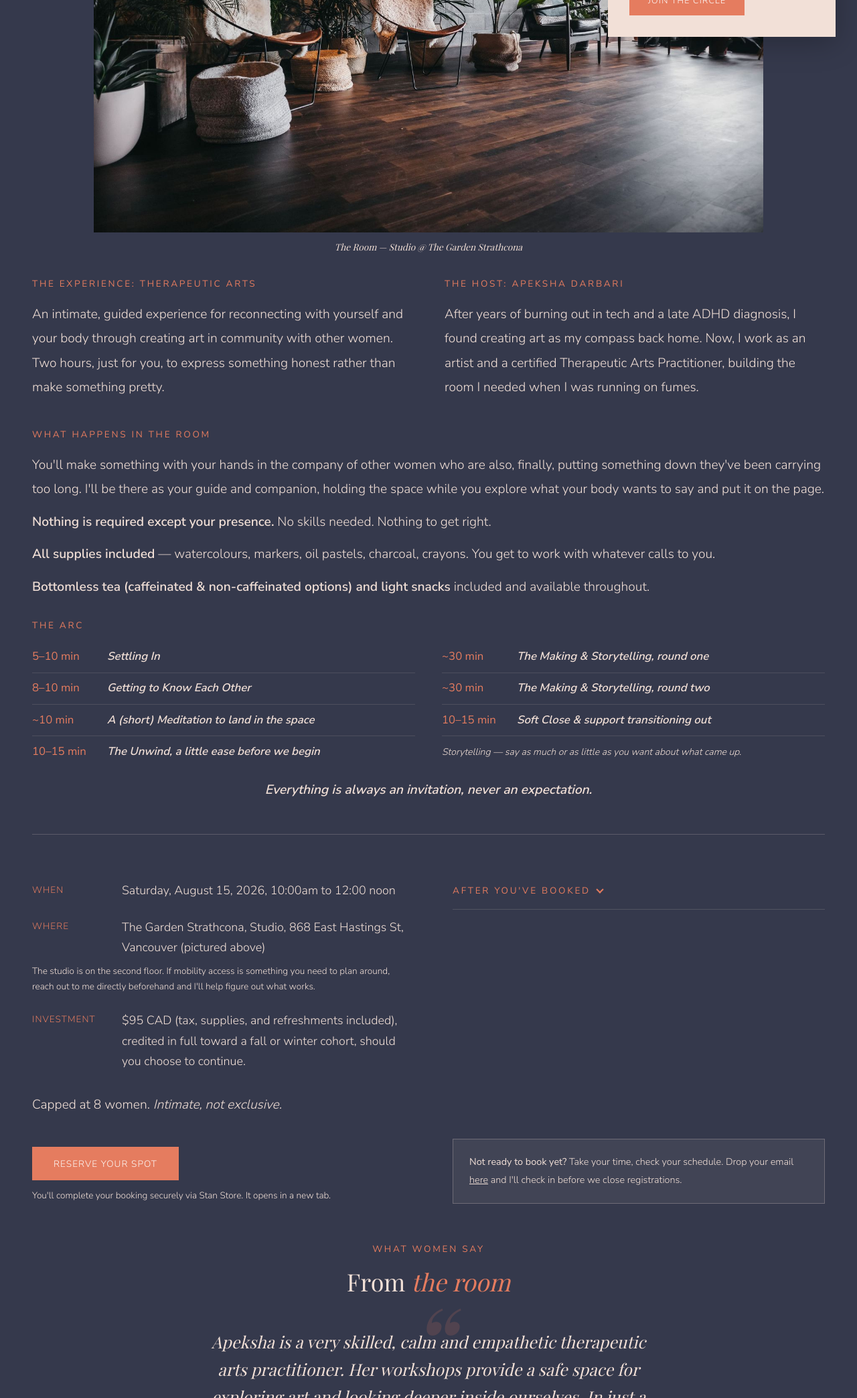
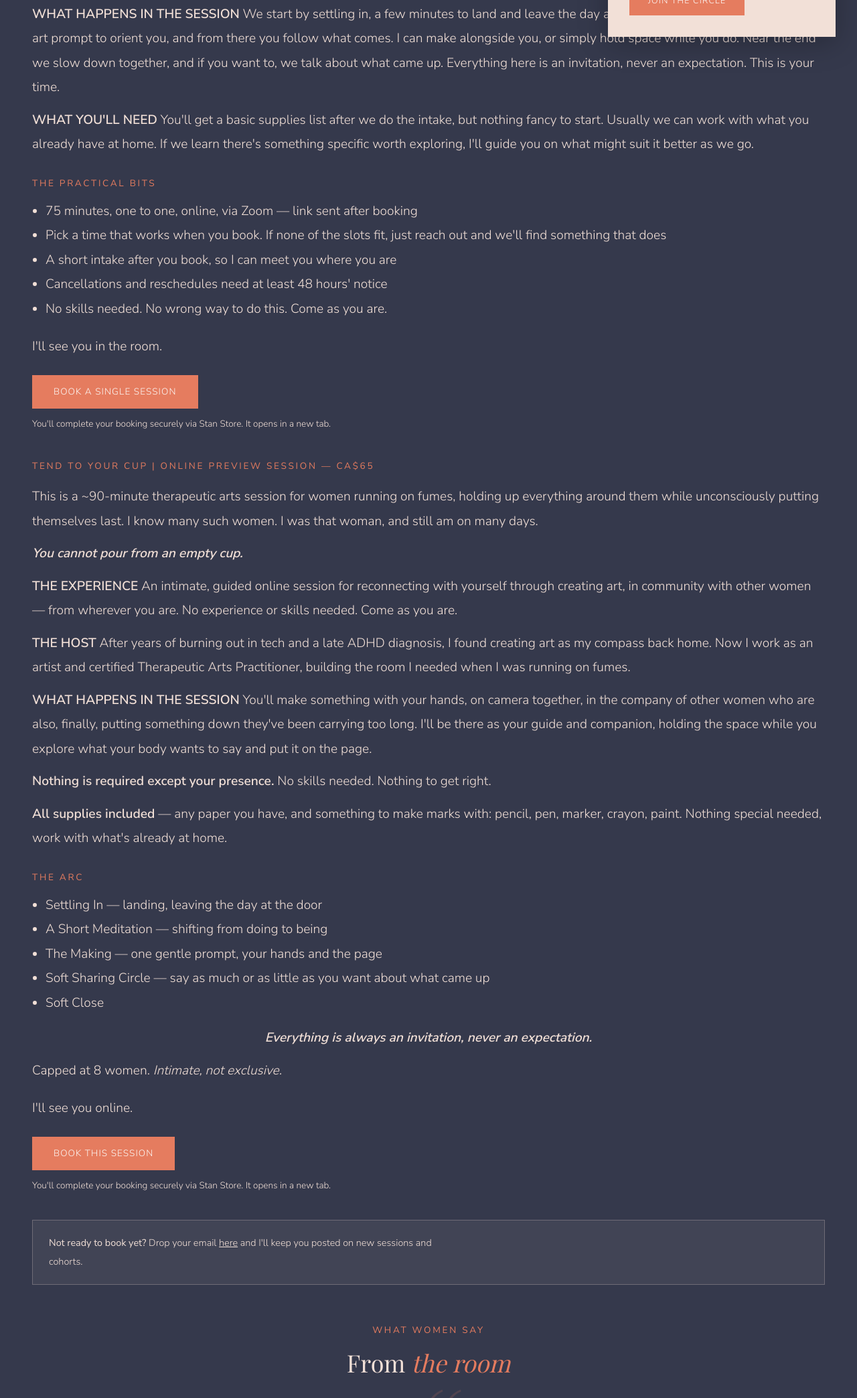
Before and after one commit to apekshadarbari/artandliving, a plain HTML site: page pages/workshops.html in a window 1280 px wide. Shown: the part 713-2800 px from the top of the page at 67% size. Drawn offline with nearby package versions, Linux system fonts and the light colour scheme; a web font is replaced by a local one.

Commit message:
Workshops page: remove Aug 15 event, bring forward 1:1 and online preview sessions
- Remove 'A Room Safe to Let It Go' Aug 15 in-person preview section entirely
  (hero image, room breakdown, When/Where/Investment block, Reserve button)
- Remove Aug-15-specific SEO title/description/OG tags and Event JSON-LD schema
- Add new evergreen #sessions block with two offers as primary content:
  1:1 Therapeutic Art Session (CA$95) and Tend To Your Cup Online Preview (CA$65)
- Update nav CTA from 'Reserve Your Spot' -> 'Book a Session', #reserve -> #sessions
- Add interest-form placeholder using existing waitlist Flodesk link
- Fix homepage 'Reserve your spot' link (was pointing at removed #reserve anchor)
- Testimonials, Tell Me More accordion, Fall Cohorts card, footer left untouched

```diff
--- a/pages/workshops.html
+++ b/pages/workshops.html
@@ -3,58 +3,17 @@
 <head>
   <meta charset="UTF-8" />
   <meta name="viewport" content="width=device-width, initial-scale=1.0" />
-  <title>A Room Safe to Let It Go | In-Person Art Workshop, Vancouver — Apeksha Darbari</title>
-  <meta name="description" content="A Room Safe to Let It Go: a therapeutic arts preview workshop for women, Saturday, August 15 in Vancouver. Capped at 8 seats, $95 CAD, credited toward a future cohort." />
+  <title>1:1 Therapeutic Art Sessions &amp; Online Preview | Apeksha Darbari | Art &amp; Living</title>
+  <meta name="description" content="Book a 1:1 therapeutic art session (CA$95, 75 minutes, online) or join Tend To Your Cup, an online preview session for women running on fumes (CA$65). No experience needed." />
   <meta property="og:type" content="website" />
   <meta property="og:site_name" content="Apeksha Darbari | Art &amp; Living" />
   <meta property="og:url" content="https://apekshadarbari.com/pages/workshops" />
   <link rel="canonical" href="https://apekshadarbari.com/pages/workshops" />
-  <meta property="og:title" content="A Room Safe to Let It Go | In-Person Art Workshop, Vancouver — Apeksha Darbari" />
-  <meta property="og:description" content="Therapeutic arts workshops for women, online and in person, no experience needed. A space to put it down, just for a while." />
+  <meta property="og:title" content="1:1 Therapeutic Art Sessions &amp; Online Preview | Apeksha Darbari | Art &amp; Living" />
+  <meta property="og:description" content="Therapeutic arts sessions for women, online, no experience needed. A space to put it down, just for a while." />
   <meta property="og:image" content="https://apekshadarbari.com/assets/20250921_photoshoot_apeksha_darbari-11.jpg" />
   <meta name="twitter:card" content="summary_large_image" />
   <meta name="twitter:image" content="https://apekshadarbari.com/assets/20250921_photoshoot_apeksha_darbari-11.jpg" />
-  <script type="application/ld+json">
-  {
-    "@context": "https://schema.org",
-    "@type": "Event",
-    "name": "A Room Safe to Let It Go: Therapeutic Arts Preview Workshop",
-    "description": "A therapeutic arts preview workshop for women. An intimate, guided experience for reconnecting with yourself and your body through creating art in community with other women.",
-    "startDate": "2026-08-15T10:00:00-07:00",
-    "endDate": "2026-08-15T12:00:00-07:00",
-    "eventAttendanceMode": "https://schema.org/OfflineEventAttendanceMode",
-    "eventStatus": "https://schema.org/EventScheduled",
-    "location": {
-      "@type": "Place",
-      "name": "The Garden Strathcona, Studio",
-      "address": {
-        "@type": "PostalAddress",
-        "streetAddress": "868 East Hastings St",
-        "addressLocality": "Vancouver",
-        "addressRegion": "BC",
-        "addressCountry": "CA"
-      }
-    },
-    "image": ["https://apekshadarbari.com/assets/venue.jpg"],
-    "offers": {
-      "@type": "Offer",
-      "price": "95",
-      "priceCurrency": "CAD",
-      "availability": "https://schema.org/InStock",
-      "url": "https://apekshadarbari.com/pages/workshops",
-      "validFrom": "2026-07-01T00:00:00-07:00"
-    },
-    "organizer": {
-      "@type": "Person",
-      "name": "Apeksha Darbari",
-      "url": "https://apekshadarbari.com"
-    },
-    "performer": {
-      "@type": "Person",
-      "name": "Apeksha Darbari"
-    }
-  }
-  </script>
   <link rel="stylesheet" href="../css/style.css" />
   <link rel="icon" type="image/x-icon" href="/favicon.ico" />
   <link rel="icon" type="image/png" sizes="32x32" href="/favicon-32x32.png" />
@@ -453,147 +412,78 @@
       <li><a href="../pages/studio.html">From the Studio</a></li>
       <li><a href="../pages/poetry.html">Rhymes & Ramblings</a></li>
       <li><a href="../pages/contact.html">Say Hi</a></li>
-      <li><a href="#reserve" class="nav-cta">Reserve Your Spot</a></li>
+      <li><a href="#sessions" class="nav-cta">Book a Session</a></li>
     </ul>
     <div class="hamburger" aria-label="Open menu" role="button" tabindex="0" aria-expanded="false">
       <span></span><span></span><span></span>
     </div>
   </nav>
 
-  <!--
-    TEMPORARY TOP BLOCK: leads with the Aug 15 Founding Circle preview until that date has passed.
-    This is NOT the permanent page structure. Once August 15, 2026 passes, revert this to the
-    evergreen "#upcoming" section (see brief), which then holds whatever session is next
-    (a future preview, or the fall cohort) without another one-off rebuild.
-    The "Refill Your Cup" headline is intentionally not used here for now; it returns once this
-    block reverts to the evergreen framing below.
-  -->
-  <div class="page-hero" id="upcoming" style="padding-bottom: var(--section-pad);">
+  <div class="page-hero" id="sessions" style="padding-bottom: var(--section-pad);">
     <a id="book"></a>
     <div class="page-hero-inner">
       <div style="text-align: center;">
-        <span class="section-eyebrow">A Therapeutic Arts Preview Workshop: Founding Circle</span>
+        <span class="section-eyebrow">Book a Session</span>
         <h1 class="section-title" style="font-size: clamp(2.5rem, 5vw, 4.5rem);">
-          A Room Safe to <em>Let It Go</em>
+          Come, Sit With Me
         </h1>
         <p class="workshop-hero-text" style="margin-left: auto; margin-right: auto;">
-          For the woman who is tired of holding it all together.
+          One to one, or online with other women &mdash; two ways in.
         </p>
-      </div>
-      <img
-        src="../assets/venue.jpg"
-        alt="The Garden Strathcona studio, a plant filled room with soft seating and natural light."
-        width="1600"
-        height="1066"
-        style="width: 100%; max-width: 1000px; height: auto; display: block; margin: 1.5rem auto 0; object-fit: cover;"
-      />
-      <p style="max-width: 1000px; margin: 0.6rem auto 2rem; text-align: center; font-family: var(--font-display); font-style: italic; font-size: 0.85rem; color: var(--slate);">
-        The Room &mdash; Studio @ The Garden Strathcona
-      </p>
-
-      <div class="flyer-grid">
-        <div class="flyer-block fade-up">
-          <p class="flyer-label">The Experience: Therapeutic Arts</p>
-          <p class="section-body">An intimate, guided experience for reconnecting with yourself and your body through creating art in community with other women. Two hours, just for you, to express something honest rather than make something pretty.</p>
-        </div>
-        <div class="flyer-block fade-up">
-          <p class="flyer-label">The Host: Apeksha Darbari</p>
-          <p class="section-body">After years of burning out in tech and a late ADHD diagnosis, I found creating art as my compass back home. Now, I work as an artist and a certified Therapeutic Arts Practitioner, building the room I needed when I was running on fumes.</p>
-        </div>
       </div>
 
       <div class="flyer-block fade-up" style="margin-top: 2.5rem;">
-        <p class="flyer-label">What Happens in the Room</p>
-        <p class="section-body">You'll make something with your hands in the company of other women who are also, finally, putting something down they've been carrying too long. I'll be there as your guide and companion, holding the space while you explore what your body wants to say and put it on the page.</p>
-        <p class="section-body" style="margin-top: 0.75rem;"><strong>Nothing is required except your presence.</strong> No skills needed. Nothing to get right.</p>
-        <p class="section-body" style="margin-top: 0.75rem;"><strong>All supplies included</strong> &mdash; watercolours, markers, oil pastels, charcoal, crayons. You get to work with whatever calls to you.</p>
-        <p class="section-body" style="margin-top: 0.75rem;"><strong>Bottomless tea (caffeinated &amp; non-caffeinated options) and light snacks</strong> included and available throughout.</p>
-        <p class="flyer-eyebrow" style="margin-top: 1.75rem; margin-bottom: 0.75rem;">The Arc</p>
-        <div class="timeline-list" style="margin-top: 0;">
-          <div class="timeline-columns">
-            <div>
-              <div class="timeline-row"><span class="timeline-time">5&ndash;10 min</span><span class="timeline-activity">Settling In</span></div>
-              <div class="timeline-row"><span class="timeline-time">8&ndash;10 min</span><span class="timeline-activity">Getting to Know Each Other</span></div>
-              <div class="timeline-row"><span class="timeline-time">~10 min</span><span class="timeline-activity">A (short) Meditation to land in the space</span></div>
-              <div class="timeline-row"><span class="timeline-time">10&ndash;15 min</span><span class="timeline-activity">The Unwind, a little ease before we begin</span></div>
-            </div>
-            <div>
-              <div class="timeline-row"><span class="timeline-time">~30 min</span><span class="timeline-activity">The Making &amp; Storytelling, round one</span></div>
-              <div class="timeline-row"><span class="timeline-time">~30 min</span><span class="timeline-activity">The Making &amp; Storytelling, round two</span></div>
-              <div class="timeline-row"><span class="timeline-time">10&ndash;15 min</span><span class="timeline-activity">Soft Close &amp; support transitioning out</span></div>
-              <span class="timeline-storytelling-note">Storytelling &mdash; say as much or as little as you want about what came up.</span>
-            </div>
-          </div>
-        </div>
-        <p class="section-body" style="font-style: italic; font-weight: 600; text-align: center; margin-top: 1rem;">Everything is always an invitation, never an expectation.</p>
+        <p class="flyer-eyebrow" style="margin-top: 0;">1:1 Therapeutic Art Session &mdash; CA$95</p>
+        <p class="section-body">Come, sit with me &mdash; one to one, 75 minutes.</p>
+        <p class="section-body" style="margin-top: 0.75rem;"><strong>THE EXPERIENCE</strong> This is the room, made private. Just you and me, online.</p>
+        <p class="section-body" style="margin-top: 0.75rem;">You may not want a group. You might just want my complete attention and a safe, quiet space to come into yourself. We shape this session around what you personally want and need. That is what this is.</p>
+        <p class="section-body" style="margin-top: 0.75rem;"><strong>THE HOST</strong> After years of burning out in tech and a late ADHD diagnosis, I found creating art as my compass back home. Now I work as an artist and certified Therapeutic Arts Practitioner, building the room I needed when I was running on fumes.</p>
+        <p class="section-body" style="margin-top: 0.75rem;"><strong>WHAT HAPPENS IN THE SESSION</strong> We start by settling in, a few minutes to land and leave the day at the door. Then, after checking in, an art prompt to orient you, and from there you follow what comes. I can make alongside you, or simply hold space while you do. Near the end we slow down together, and if you want to, we talk about what came up. Everything here is an invitation, never an expectation. This is your time.</p>
+        <p class="section-body" style="margin-top: 0.75rem;"><strong>WHAT YOU'LL NEED</strong> You'll get a basic supplies list after we do the intake, but nothing fancy to start. Usually we can work with what you already have at home. If we learn there's something specific worth exploring, I'll guide you on what might suit it better as we go.</p>
+        <p class="flyer-eyebrow" style="margin-top: 1.75rem; margin-bottom: 0.75rem;">The Practical Bits</p>
+        <ul class="section-body" style="margin: 0; padding-left: 1.25rem;">
+          <li>75 minutes, one to one, online, via Zoom &mdash; link sent after booking</li>
+          <li>Pick a time that works when you book. If none of the slots fit, just reach out and we'll find something that does</li>
+          <li>A short intake after you book, so I can meet you where you are</li>
+          <li>Cancellations and reschedules need at least 48 hours' notice</li>
+          <li>No skills needed. No wrong way to do this. Come as you are.</li>
+        </ul>
+        <p class="section-body" style="margin-top: 1.25rem;">I'll see you in the room.</p>
+        <a href="https://stan.store/apekshadarbari/p/11-therapeutic-art-sessions" target="_blank" rel="noopener noreferrer" class="btn-clay" style="margin-top: 1.5rem; display: inline-block;">Book a Single Session</a>
+        <p style="font-size: 0.85rem; color: var(--slate); margin-top: 0.7rem;">You'll complete your booking securely via Stan Store. It opens in a new tab.</p>
       </div>
 
-      <div class="flyer-details" id="reserve">
-        <div class="flyer-grid" style="column-gap: 4.5rem;">
-          <div class="fade-up">
-            <div class="flyer-detail-row">
-              <span class="flyer-detail-label">When</span>
-              <span>Saturday, August 15, 2026, 10:00am to 12:00 noon</span>
-            </div>
-            <div class="flyer-detail-row">
-              <span class="flyer-detail-label">Where</span>
-              <span>The Garden Strathcona, Studio, 868 East Hastings St, Vancouver (pictured above)</span>
-            </div>
-            <p style="font-size: 0.85rem; color: var(--slate); margin: -0.25rem 0 0.75rem;">
-              The studio is on the second floor. If mobility access is something you need to plan around, reach out to me directly beforehand and I'll help figure out what works.
-            </p>
-            <div class="flyer-detail-row">
-              <span class="flyer-detail-label">Investment</span>
-              <span>$95 CAD (tax, supplies, and refreshments included), credited in full toward a fall or winter cohort, should you choose to continue.</span>
-            </div>
-            <p class="section-body" style="margin-top: 1.25rem; color: var(--slate);">
-              Capped at 8 women. <em>Intimate, not exclusive.</em>
-            </p>
-            <a href="https://stan.store/apekshadarbari/p/tend-to-your-cup--inperson-preview-session" target="_blank" rel="noopener noreferrer" class="btn-clay" style="margin-top: 2.75rem; display: inline-block;">Reserve Your Spot</a>
-            <p style="font-size: 0.85rem; color: var(--slate); margin-top: 0.7rem;">You'll complete your booking securely via Stan Store. It opens in a new tab.</p>
-          </div>
-          <div class="fade-up" style="display: flex; flex-direction: column;">
-            <div class="accordion-item">
-              <button class="accordion-header" type="button" aria-expanded="false">
-                <span class="flyer-eyebrow">After you've booked</span>
-                <span class="accordion-icon" aria-hidden="true"></span>
-              </button>
-              <div class="accordion-content">
-                <div class="accordion-content-inner">
-                  <p class="section-body" style="color: var(--slate);">
-                    <strong style="color: var(--clay); font-weight: 400;">Before this session:</strong> I'll reach out with a few questions so I know how to make this room comfortable for you (e.g. sensory needs). You're encouraged to share as much or as little as feels right.
-                  </p>
-                  <p class="section-body" style="color: var(--slate); margin-top: 0.85rem;">
-                    <strong style="color: var(--clay); font-weight: 400;">After this session:</strong> I'll follow up with an invitation to the <a href="#beyond-the-preview" style="color: var(--slate); text-decoration: underline;">six week cohorts running this fall</a>. Should you choose to continue, your investment here credits in full towards it.
-                  </p>
-                </div>
-              </div>
-            </div>
+      <div class="flyer-block fade-up" style="margin-top: 2.5rem;">
+        <p class="flyer-eyebrow" style="margin-top: 0;">Tend To Your Cup | Online Preview Session &mdash; CA$65</p>
+        <p class="section-body">This is a ~90-minute therapeutic arts session for women running on fumes, holding up everything around them while unconsciously putting themselves last. I know many such women. I was that woman, and still am on many days.</p>
+        <p class="section-body" style="font-style: italic; font-weight: 600; margin-top: 0.75rem;">You cannot pour from an empty cup.</p>
+        <p class="section-body" style="margin-top: 0.75rem;"><strong>THE EXPERIENCE</strong> An intimate, guided online session for reconnecting with yourself through creating art, in community with other women &mdash; from wherever you are. No experience or skills needed. Come as you are.</p>
+        <p class="section-body" style="margin-top: 0.75rem;"><strong>THE HOST</strong> After years of burning out in tech and a late ADHD diagnosis, I found creating art as my compass back home. Now I work as an artist and certified Therapeutic Arts Practitioner, building the room I needed when I was running on fumes.</p>
+        <p class="section-body" style="margin-top: 0.75rem;"><strong>WHAT HAPPENS IN THE SESSION</strong> You'll make something with your hands, on camera together, in the company of other women who are also, finally, putting something down they've been carrying too long. I'll be there as your guide and companion, holding the space while you explore what your body wants to say and put it on the page.</p>
+        <p class="section-body" style="margin-top: 0.75rem;"><strong>Nothing is required except your presence.</strong> No skills needed. Nothing to get right.</p>
+        <p class="section-body" style="margin-top: 0.75rem;"><strong>All supplies included</strong> &mdash; any paper you have, and something to make marks with: pencil, pen, marker, crayon, paint. Nothing special needed, work with what's already at home.</p>
+        <p class="flyer-eyebrow" style="margin-top: 1.75rem; margin-bottom: 0.75rem;">The Arc</p>
+        <ul class="section-body" style="margin: 0; padding-left: 1.25rem;">
+          <li>Settling In &mdash; landing, leaving the day at the door</li>
+          <li>A Short Meditation &mdash; shifting from doing to being</li>
+          <li>The Making &mdash; one gentle prompt, your hands and the page</li>
+          <li>Soft Sharing Circle &mdash; say as much or as little as you want about what came up</li>
+          <li>Soft Close</li>
+        </ul>
+        <p class="section-body" style="font-style: italic; font-weight: 600; text-align: center; margin-top: 1rem;">Everything is always an invitation, never an expectation.</p>
+        <p class="section-body" style="margin-top: 0.75rem; color: var(--slate);">Capped at 8 women. <em>Intimate, not exclusive.</em></p>
+        <p class="section-body" style="margin-top: 1.25rem;">I'll see you online.</p>
+        <a href="https://stan.store/apekshadarbari" target="_blank" rel="noopener noreferrer" class="btn-clay" style="margin-top: 1.5rem; display: inline-block;">Book This Session</a>
+        <p style="font-size: 0.85rem; color: var(--slate); margin-top: 0.7rem;">You'll complete your booking securely via Stan Store. It opens in a new tab.<!-- TEMP: placeholder Stan Store link, needs the correct product URL from Apeksha --></p>
+      </div>
 
-            <div style="margin-top: auto; padding: 1.25rem 1.5rem; border: 1px solid rgba(242,224,215,0.25); background: rgba(242,224,215,0.06);">
-              <p class="section-body" style="font-size: 0.9rem; color: var(--slate); margin: 0;">
-                <strong style="color: var(--slate); font-weight: 400;">Not ready to book yet?</strong> Take your time, check your schedule. Drop your email <a href="https://apekshadarbari.myflodesk.com/workshop-waitlist" target="_blank" rel="noopener noreferrer" style="color: var(--slate); text-decoration: underline;">here</a> and I'll check in before we close registrations.
-              </p>
-            </div>
-          </div>
-        </div>
+      <div style="max-width: var(--max-width); margin: 2.5rem auto 0; padding: 1.25rem 1.5rem; border: 1px solid rgba(242,224,215,0.25); background: rgba(242,224,215,0.06);">
+        <p class="section-body" style="font-size: 0.9rem; color: var(--slate); margin: 0;">
+          <strong style="color: var(--slate); font-weight: 400;">Not ready to book yet?</strong> Drop your email <a href="https://apekshadarbari.myflodesk.com/workshop-waitlist" target="_blank" rel="noopener noreferrer" style="color: var(--slate); text-decoration: underline;">here</a> and I'll keep you posted on new sessions and cohorts.
+        </p>
       </div>
     </div>
   </div>
-
-  <!--
-    EMPTY-STATE (for later, once this reverts to the evergreen #upcoming block): use whenever
-    nothing is open for booking, instead of leaving a passed date live:
-
-    <div style="max-width: var(--max-width); margin: 2rem auto 0;">
-      <p class="section-body">
-        The next in-person preview date is being set. To be first to know when it opens, and to
-        hear when the fall founding cohort enrolls, join the circle below. That's where dates go
-        out first.
-      </p>
-      <a href="https://apekshadarbari.myflodesk.com/dmn24att1h" target="_blank" rel="noopener noreferrer" class="btn-primary" style="margin-top: 1.5rem;">Join the list</a>
-    </div>
-  -->
 
   <!-- TESTIMONIALS -->
   <section style="background: var(--midnight); padding: 3.5rem 2rem;">
```
Also changed, not shown: index.html (+1 -1 lines).
